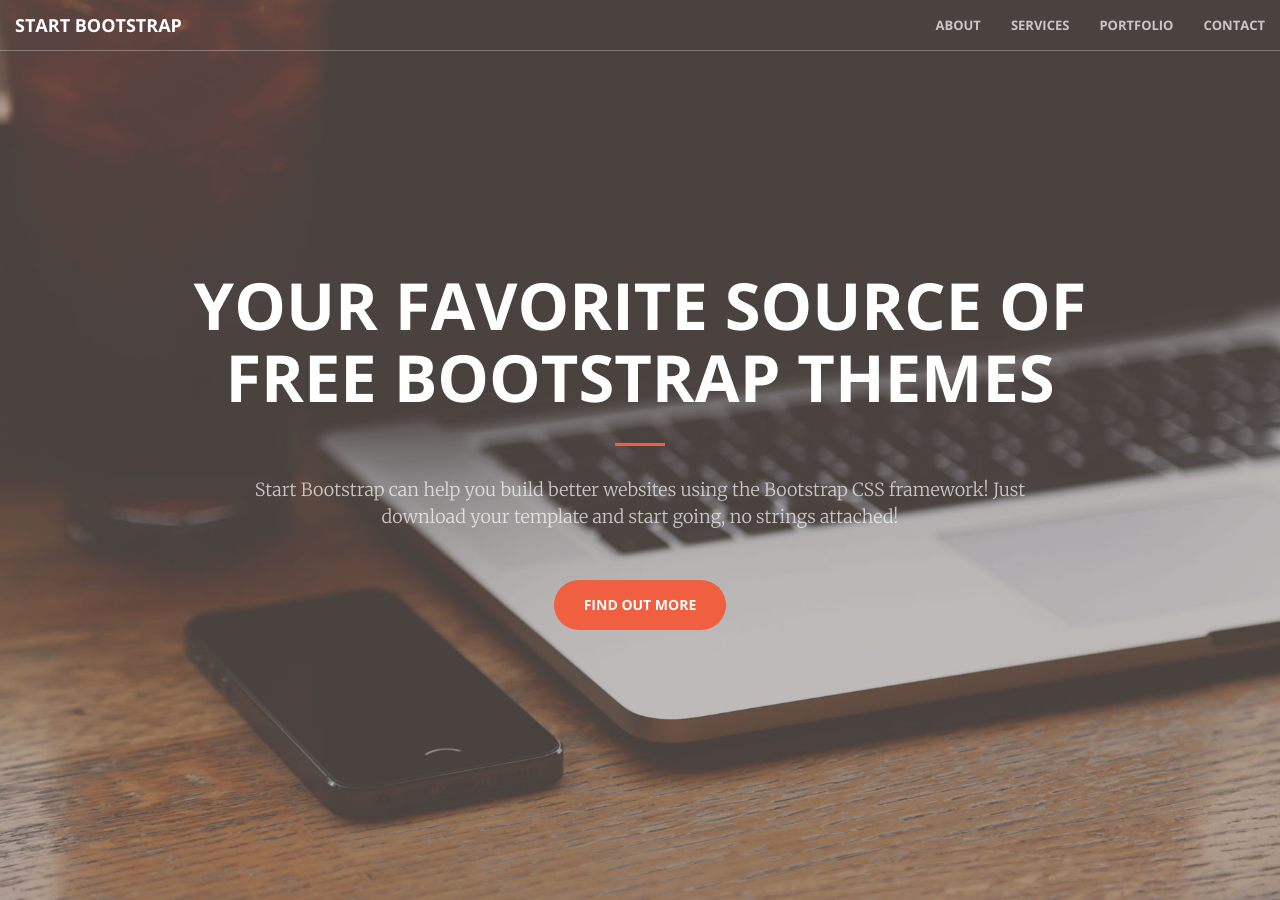
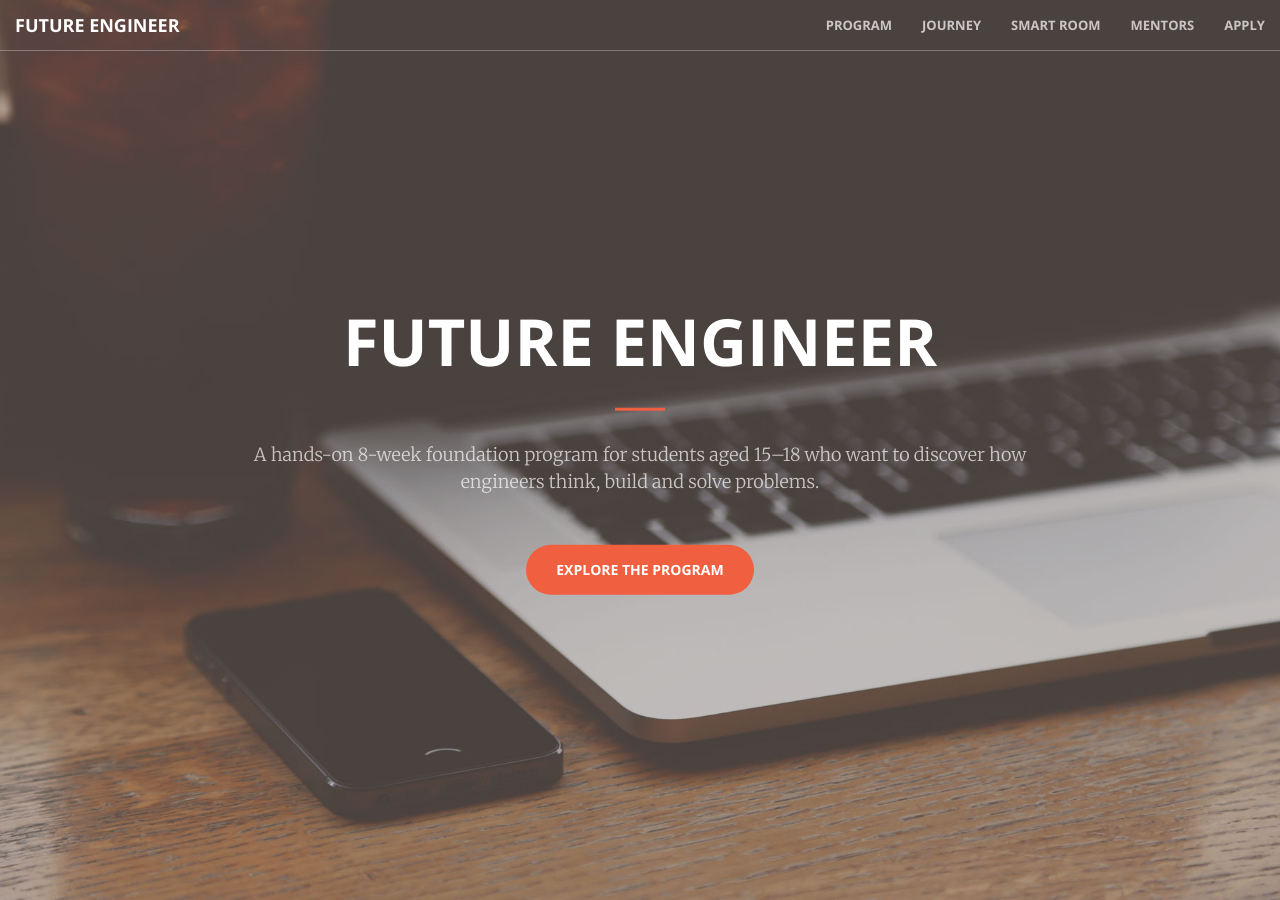
Before and after one commit to diegoguayas/Academy_Draft, a Jekyll site: the page built from index.html, in a window 1280 px wide and 900 px high. Built offline with Jekyll 4.4.1, drawn with Linux system fonts in a browser that asks for light colours; some of the changed text lies outside the part shown.

Commit message:
First changes

```diff
--- a/_includes/call-to-action.html
+++ b/_includes/call-to-action.html
@@ -2,10 +2,30 @@
     <div class="container">
         <div class="row">
             <div class="col-lg-8 col-lg-offset-2 text-center">
-                <h2 class="section-heading">We've got what you need!</h2>
+
+                <h2 class="section-heading">
+                    Learn how engineers actually work.
+                </h2>
+
                 <hr class="light">
-                <p class="text-faded">Start Bootstrap has everything you need to get your new website up and running in no time! All of the templates and themes on Start Bootstrap are open source, free to download, and easy to use. No strings attached!</p>
-                <a href="#" class="btn btn-default btn-xl">Get Started!</a>
+
+                <p class="text-faded">
+                    Future Engineer is an 8-week remote foundation program
+                    for students aged 15–18 who want to explore software,
+                    algorithms, embedded systems and IoT through one
+                    hands-on engineering project.
+                </p>
+
+                <p class="text-faded">
+                    You won't become an engineer in eight weeks.
+                    Instead, you'll get a serious, practical and memorable
+                    introduction to how engineers think, build, debug and solve problems.
+                </p>
+
+                <a href="#journey" class="btn btn-default btn-xl page-scroll">
+                    See the 8-week journey
+                </a>
+
             </div>
         </div>
     </div>
--- a/_includes/header.html
+++ b/_includes/header.html
@@ -1,10 +1,20 @@
 <header>
     <div class="header-content">
         <div class="header-content-inner">
-            <h1>Your Favorite Source of Free Bootstrap Themes</h1>
+
+            <h1>Future Engineer</h1>
+
             <hr>
-            <p>Start Bootstrap can help you build better websites using the Bootstrap CSS framework! Just download your template and start going, no strings attached!</p>
-            <a href="#about" class="btn btn-primary btn-xl page-scroll">Find Out More</a>
+
+            <p>
+                A hands-on 8-week foundation program for students aged 15–18
+                who want to discover how engineers think, build and solve problems.
+            </p>
+
+            <a href="#about" class="btn btn-primary btn-xl page-scroll">
+                Explore the Program
+            </a>
+
         </div>
     </div>
 </header>
--- a/_includes/nav.html
+++ b/_includes/nav.html
@@ -1,34 +1,59 @@
 <nav id="mainNav" class="navbar navbar-default navbar-fixed-top">
     <div class="container-fluid">
-        <!-- Brand and toggle get grouped for better mobile display -->
+
         <div class="navbar-header">
-            <button type="button" class="navbar-toggle collapsed" data-toggle="collapse" data-target="#bs-example-navbar-collapse-1">
+            <button type="button"
+                    class="navbar-toggle collapsed"
+                    data-toggle="collapse"
+                    data-target="#bs-example-navbar-collapse-1">
                 <span class="sr-only">Toggle navigation</span>
                 <span class="icon-bar"></span>
                 <span class="icon-bar"></span>
                 <span class="icon-bar"></span>
             </button>
-            <a class="navbar-brand page-scroll" href="#page-top">Start Bootstrap</a>
+
+            <a class="navbar-brand page-scroll" href="#page-top">
+                Future Engineer
+            </a>
         </div>
 
-        <!-- Collect the nav links, forms, and other content for toggling -->
-        <div class="collapse navbar-collapse" id="bs-example-navbar-collapse-1">
+        <div class="collapse navbar-collapse"
+             id="bs-example-navbar-collapse-1">
+
             <ul class="nav navbar-nav navbar-right">
+
                 <li>
-                    <a class="page-scroll" href="#about">About</a>
+                    <a class="page-scroll" href="#about">
+                        Program
+                    </a>
                 </li>
+
                 <li>
-                    <a class="page-scroll" href="#services">Services</a>
+                    <a class="page-scroll" href="#journey">
+                        Journey
+                    </a>
                 </li>
+
                 <li>
-                    <a class="page-scroll" href="#portfolio">Portfolio</a>
+                    <a class="page-scroll" href="#project">
+                        Smart Room
+                    </a>
                 </li>
+
                 <li>
-                    <a class="page-scroll" href="#contact">Contact</a>
+                    <a class="page-scroll" href="#mentors">
+                        Mentors
+                    </a>
                 </li>
+
+                <li>
+                    <a class="page-scroll" href="#contact">
+                        Apply
+                    </a>
+                </li>
+
             </ul>
+
         </div>
-        <!-- /.navbar-collapse -->
     </div>
-    <!-- /.container-fluid -->
 </nav>
```
